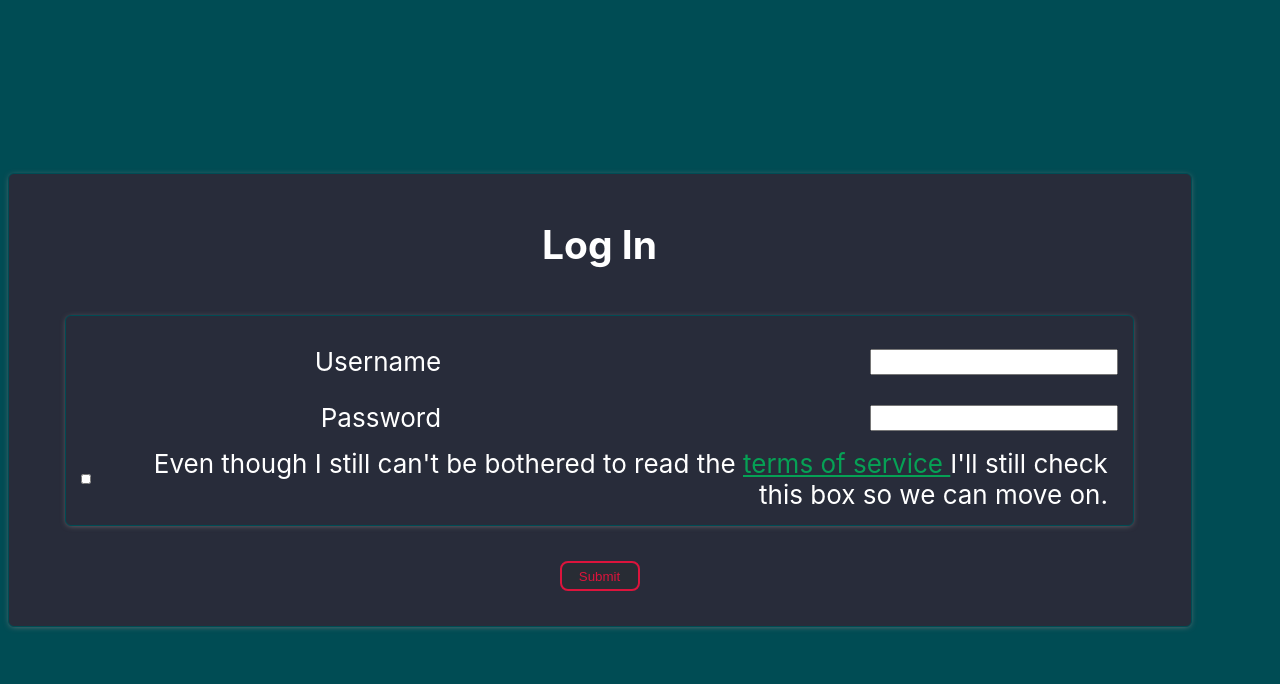
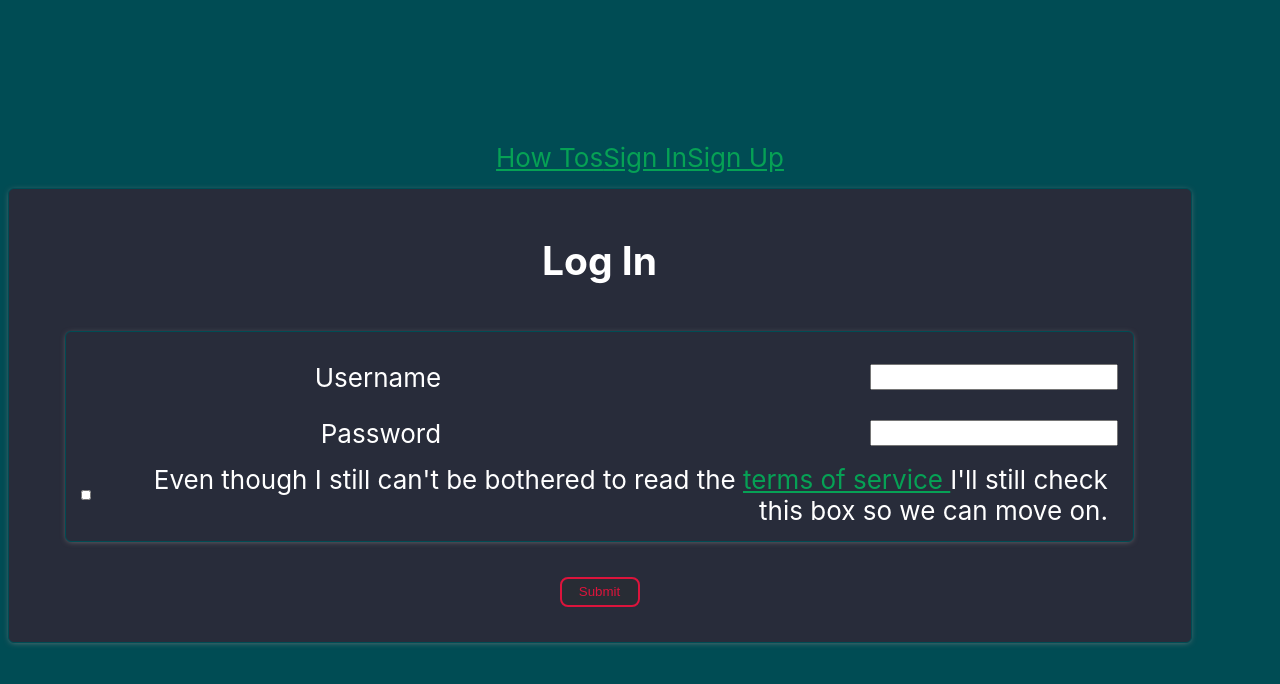
Before and after one commit to Build-Week-How-To-Nov-2020/front-end, a React (Create React App) app in the folder how-to/: page / in a window 1280 px wide. Shown: the top 684 px of the page. Built offline with nearby package versions, Linux system fonts and the light colour scheme.

Commit message:
add nav remove switch in attempt to get routes to work to /signin & /signup

```diff
--- a/how-to/src/App.js
+++ b/how-to/src/App.js
@@ -1,21 +1,22 @@
-import { BrowserRouter as Router, Switch, Route } from "react-router-dom";
+import { BrowserRouter as Router, Route } from "react-router-dom";
 import HowToList from "./components/HowToList";
 // import HowToForm from "./components/HowToForm";
 import Signup from './Signup'
 import SignIn from './SignIn'
-import "./App.css";
+import Nav from './Nav'
+import "./App.css"
 
 function App() {
   return (
       <div className="App">
     <Router>
-        <Switch>
-          <Route exact path="/" component={SignIn} />
+    <Nav />
           <Route path='/signin' component={SignIn} />
           <Route path='/signup' component={Signup} />
           {/** <Route path="/howtos/create" component={HowToForm} /> */}
           <Route path="/howtos" component={HowToList} />
-        </Switch>
+          <Route exact path="/" component={SignIn} />
+
     </Router>
       </div>
   );
--- /dev/null
+++ b/how-to/src/Nav.js
@@ -0,0 +1,14 @@
+import React from 'react'
+import { Link } from 'react-router-dom'
+
+export default function Nav() {
+    return (
+        <nav>
+            <div className="nav-links">
+                <Link to="/howtos">How Tos</Link>
+                <Link to="/signin">Sign In</Link>
+                <Link to="/signup">Sign Up</Link>
+            </div>
+        </nav>
+    )
+}
```
